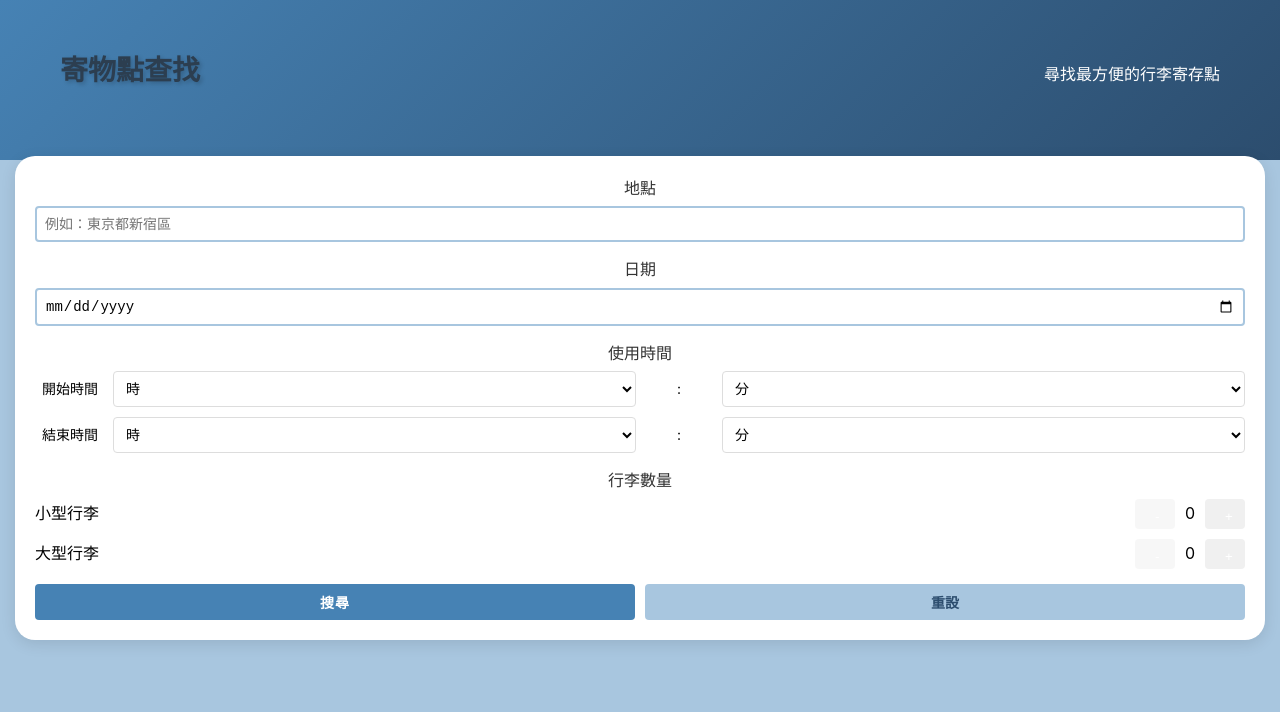
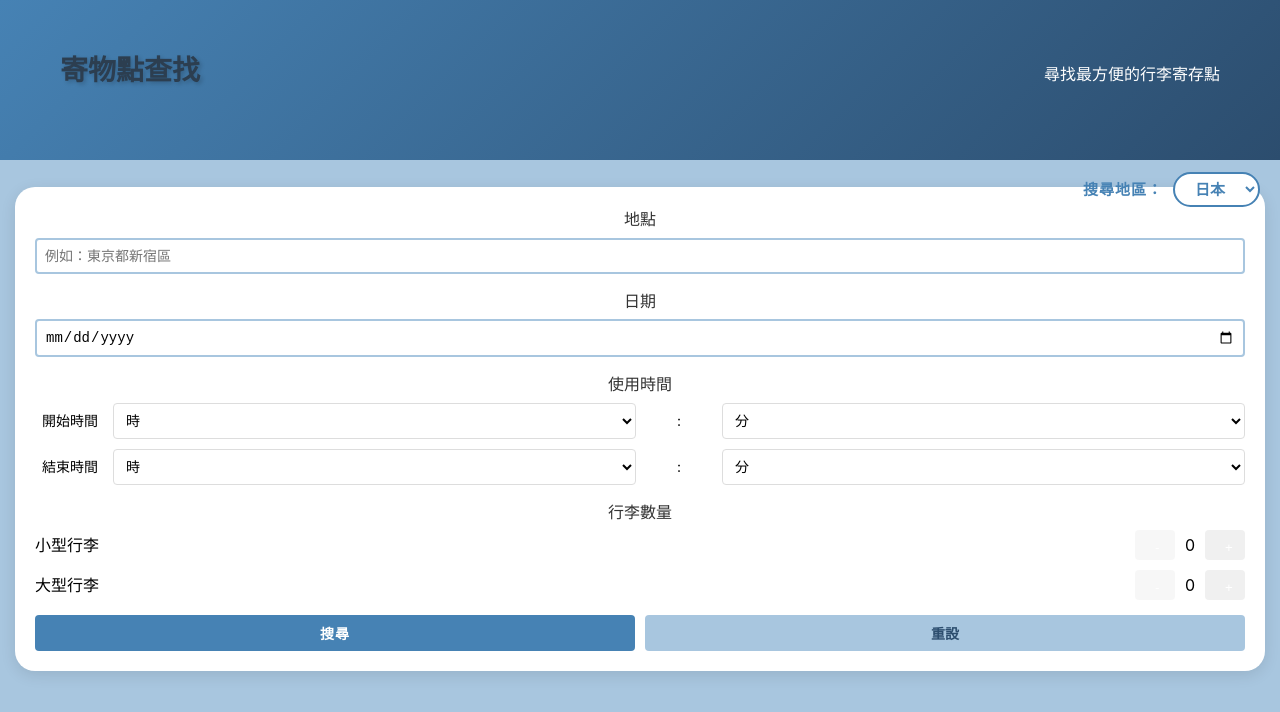
Before and after one commit to zchsu/Trip, a React (Create React App) app: page /linelocker in a window 1280 px wide. Shown: the top 712 px of the page. Built offline with nearby package versions, Linux system fonts and the light colour scheme.

Commit message:
lockerarea

```diff
--- a/src/components/LineLocker.js
+++ b/src/components/LineLocker.js
@@ -143,10 +143,14 @@ const LineLocker = () => {
         </div>
       </header>
 
-      {/* 新增地區選擇區塊 */}
+      {/* region-select-group 移到這裡 */}
       <div className="region-select-group">
-        <label>搜尋地區：</label>
-        <select value={region} onChange={e => setRegion(e.target.value)}>
+        <label htmlFor="region-select">搜尋地區：</label>
+        <select
+          id="region-select"
+          value={region}
+          onChange={e => setRegion(e.target.value)}
+        >
           <option value="japan">日本</option>
           <option value="taiwan">台灣</option>
         </select>
--- a/src/styles/LineLocker.css
+++ b/src/styles/LineLocker.css
@@ -247,6 +247,57 @@
   margin-top: 10px;
 }
 
+/* 地區選擇區塊美化 */
+.region-select-group {
+  display: flex;
+  align-items: center;
+  justify-content: flex-end;
+  gap: 10px;
+  margin: 0 20px 10px 20px;
+  padding: 12px 0 0 0;
+  z-index: 10;
+  position: relative;
+}
+
+.region-select-group label {
+  font-weight: 600;
+  color: var(--primary-color);
+  font-size: 15px;
+  letter-spacing: 1px;
+}
+
+.region-select-group select {
+  padding: 6px 16px;
+  border-radius: 20px;
+  border: 2px solid var(--primary-color);
+  background: #fff;
+  color: var(--primary-color);
+  font-size: 15px;
+  font-weight: 600;
+  outline: none;
+  transition: border 0.2s;
+  cursor: pointer;
+}
+
+.region-select-group select:focus {
+  border-color: var(--accent-color);
+  background: #f5faff;
+}
+
+@media (max-width: 600px) {
+  .region-select-group {
+    justify-content: center;
+    margin: 0 8px 10px 8px;
+  }
+  .region-select-group label {
+    font-size: 14px;
+  }
+  .region-select-group select {
+    font-size: 14px;
+    padding: 6px 10px;
+  }
+}
+
 /* 動畫效果 */
 @keyframes slideDown {
   from {
```
